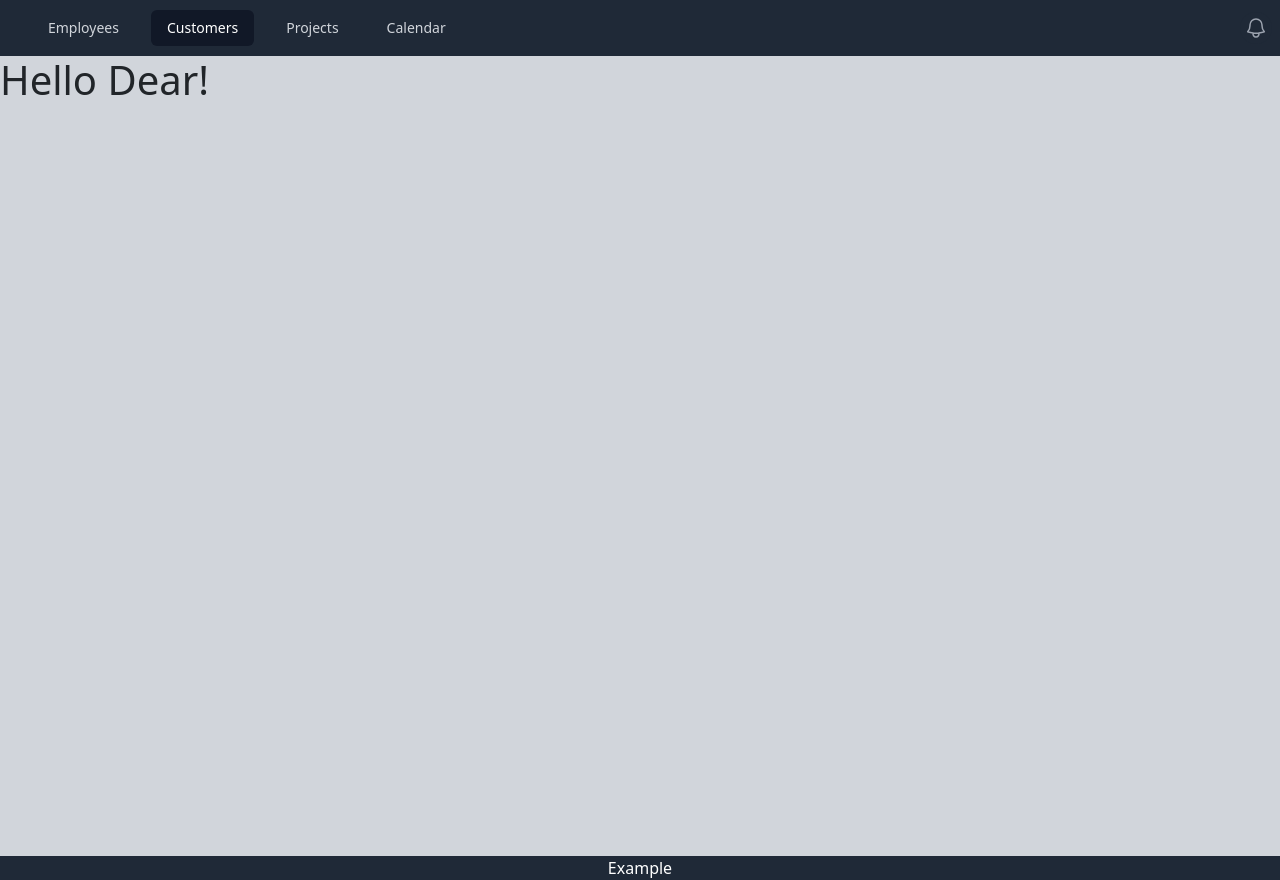
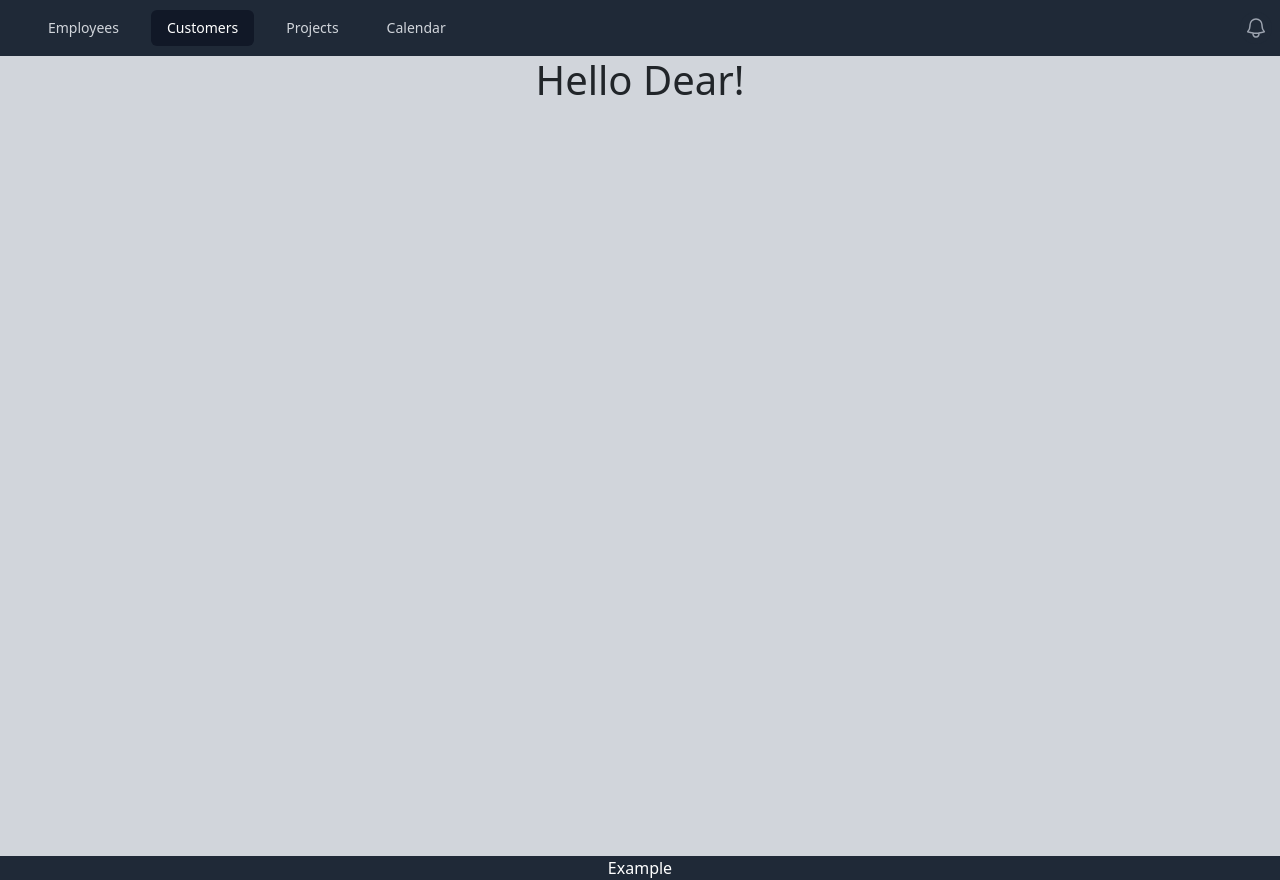
Before and after one commit to Dr-dyrane/React, a React (Create React App) app: page /customers in a window 1280 px wide. Built offline with nearby package versions, Linux system fonts and the light colour scheme.

Commit message:
update Customers.js

```diff
--- a/src/pages/Customers.js
+++ b/src/pages/Customers.js
@@ -1,6 +1,6 @@
 export default function Customers() {
   return (
-    <div className="App bg-gray-300 min-h-screen">
+    <div className="App text-center bg-gray-300 min-h-screen">
       <h1>Hello Dear!</h1>
     </div>
   );
```
